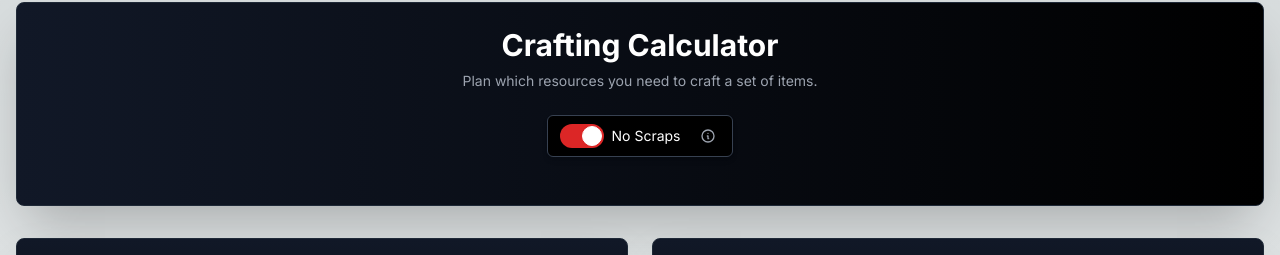
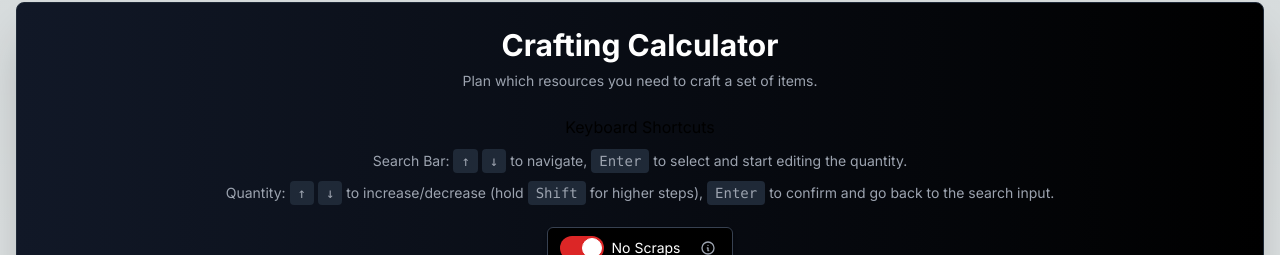
Before and after one commit to fogracvxy/rust-raid-calculator, a Next.js app: page /crafting in a window 1280 px wide. Shown: the part 87-342 px from the top of the page. Built offline with nearby package versions, Linux system fonts and the light colour scheme; no server answers.

Commit message:
Add keyboard shortcuts info

```diff
--- a/src/app/crafting/page.tsx
+++ b/src/app/crafting/page.tsx
@@ -73,7 +73,23 @@ export default function CraftingCalculator() {
     >
       <div className="bg-gradient-to-r from-gray-900 to-black py-6 px-4 rounded-lg border border-gray-800 shadow-2xl mb-8">
         <h1 className="text-3xl font-bold mb-2 text-center text-white">Crafting Calculator</h1>
-        <p className="text-gray-400 text-center text-sm mb-6">Plan which resources you need to craft a set of items.</p>
+        <p className="text-gray-400 text-center text-sm mb-6">
+          Plan which resources you need to craft a set of items.
+        </p>
+        <div className="hidden md:flex flex-col gap-3 mb-6">
+          <p className="text-center">Keyboard Shortcuts</p>
+          <p className="text-gray-400 text-center text-sm">
+            Search Bar: <kbd className="bg-gray-800 px-2 py-1 rounded">↑</kbd>{" "}
+            <kbd className="bg-gray-800 px-2 py-1 rounded">↓</kbd> to navigate,{" "}
+            <kbd className="bg-gray-800 px-2 py-1 rounded">Enter</kbd> to select and start editing the quantity.
+          </p>
+          <p className="text-gray-400 text-center text-sm">
+            Quantity: <kbd className="bg-gray-800 px-2 py-1 rounded">↑</kbd>{" "}
+            <kbd className="bg-gray-800 px-2 py-1 rounded">↓</kbd> to increase/decrease (hold {" "}
+            <kbd className="bg-gray-800 px-2 py-1 rounded">Shift</kbd> for higher steps),{" "}
+            <kbd className="bg-gray-800 px-2 py-1 rounded">Enter</kbd> to confirm and go back to the search input.
+          </p>
+        </div>
 
         <div className="flex flex-wrap justify-center items-center gap-3 mb-6">
           <Switch
```
